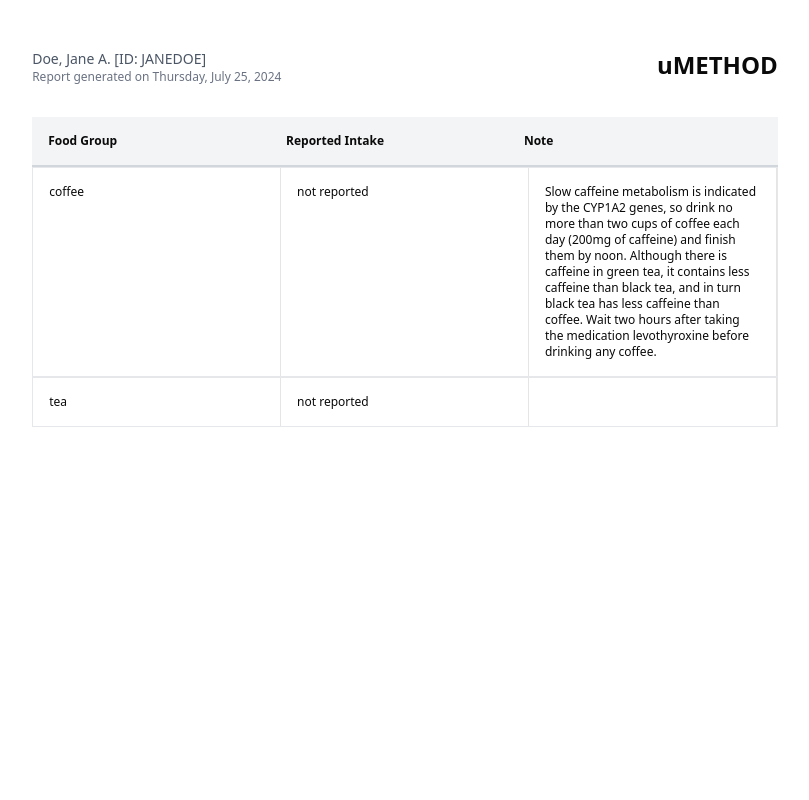
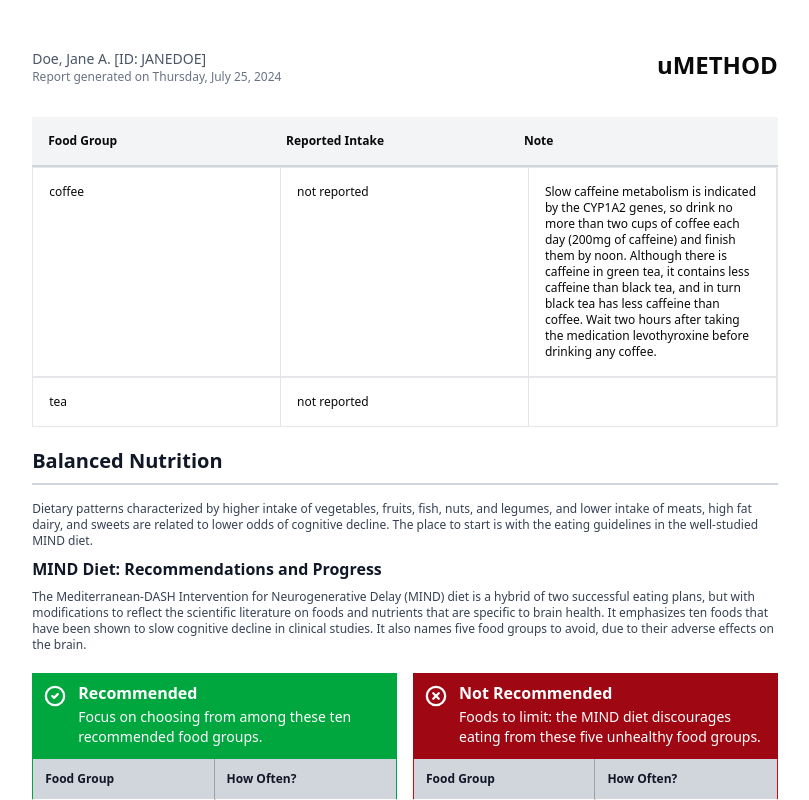
Before and after one commit to emumba-test-organization/report-viewer, a React (Vite) app: page / in a window 1280 px wide. Shown: the part 11200-12000 px from the top of the page, without its empty margins (235-1044 px from the left). Built offline with nearby package versions, Linux system fonts and the light colour scheme.

Commit message:
nutrition page blocks

```diff
--- a/src/App.tsx
+++ b/src/App.tsx
@@ -5,6 +5,7 @@ import { type CurrentMedicationData } from "./components/pages/CurrentMedication
 import {
   type NutritionRecommendationsData,
   type NutritionConsumptionData,
+  NutritionRecommendation,
 } from "./components/pages/Nutrition";
 import { type NutritionSummaryData } from "./components/pages/Nutrition";
 import Cognition, {
@@ -58,7 +59,7 @@ function App() {
       <SupplementPlan supplements={report?.actionPlan?.supplements} /> */}
       <NutritionAndDiet data={report?.nutrition} />
       {/* <Lifestyle data={report?.lifestyle} /> */}
-      {/* <NutritionRecommendation data={report?.nutrition?.recommendations} /> */}
+      <NutritionRecommendation data={report?.nutrition?.recommendations} />
       <Cognition data={report?.cognitiveFunction} />
     </div>
   );
--- a/src/components/pages/Nutrition/NutritionAndDiet.tsx
+++ b/src/components/pages/Nutrition/NutritionAndDiet.tsx
@@ -5,6 +5,7 @@ import {
   type TableConfig,
 } from "@/components/shared/PaginationWrapper";
 import {
+  BalancedNutritionIntroBlock,
   DeficienciesHeader,
   DeficienciesRow,
   DietaryConsumptionHeaderBlock,
@@ -12,11 +13,38 @@ import {
   DietaryConsumptionRow,
   DietaryConsumptionTitleBlock,
   DietaryWarningBlock,
+  MindDietIntroBlock,
   NutritionTitleBlock,
+  RecommendationsHeaderBlock,
+  RecommendationsRow,
 } from "./NutritionBlocks";
 
 /* eslint-disable @typescript-eslint/no-explicit-any */
 const NutritionAndDiet = ({ data }: { data: any }) => {
+  const createRecommendationBlocks = (data: any): BlockConfig[] => {
+    const blocks: BlockConfig[] = [];
+
+    // Find the maximum number of entries to handle different array lengths
+    const maxEntries = Math.max(
+      data.recommendations.recommended_diet.entries.length,
+      data.recommendations.discouraged_diet.entries.length
+    );
+
+    // Create combined row blocks
+    for (let i = 0; i < maxEntries; i++) {
+      blocks.push({
+        id: `diet-recommendation-row-${i}`,
+        type: "diet-recommendation-row",
+        data: {
+          recommended: data.recommendations.recommended_diet.entries[i] || null,
+          discouraged: data.recommendations.discouraged_diet.entries[i] || null,
+        },
+      });
+    }
+
+    return blocks;
+  };
+
   const createNutritionBlocks = (data: any): BlockConfig[] => [
     { id: "nutritionTitle", type: "nutritionTitle", data: data },
     { id: "dietaryWarning", type: "dietaryWarning", data: data },
@@ -42,6 +70,15 @@ const NutritionAndDiet = ({ data }: { data: any }) => {
       type: "dietary-consumption-row",
       data: section,
     })),
+    {
+      id: "balancedNutritionIntro",
+      type: "balancedNutritionIntro",
+      data: data,
+    },
+    // { id: "mindDietTitle", type: "mindDietTitle", data: data },
+    { id: "mindDietIntro", type: "mindDietIntro", data: data },
+    { id: "recommendationsHeader", type: "recommendations-header", data: data },
+    ...createRecommendationBlocks(data),
   ];
   const renderNutritionBlock: BlockRenderer = (block, key) => {
     const commonProps = {
@@ -85,6 +122,18 @@ const NutritionAndDiet = ({ data }: { data: any }) => {
             section={block.data}
           />
         );
+      case "balancedNutritionIntro":
+        return (
+          <BalancedNutritionIntroBlock data={block.data} {...commonProps} />
+        );
+      case "mindDietIntro":
+        return <MindDietIntroBlock data={block.data} {...commonProps} />;
+      case "recommendations-header":
+        return (
+          <RecommendationsHeaderBlock data={block.data} {...commonProps} />
+        );
+      case "diet-recommendation-row":
+        return <RecommendationsRow data={block.data} {...commonProps} />;
       default:
         return null;
     }
@@ -96,11 +145,16 @@ const NutritionAndDiet = ({ data }: { data: any }) => {
       rowTypes: ["deficiency-row"],
       headerId: "deficiencyHeader",
     },
-    // You can add more table configurations here:
     {
       headerType: "dietary-consumption-header",
       rowTypes: ["dietary-consumption-row"],
       headerId: "dietaryConsumptionHeader",
+    },
+    {
+      headerType: "recommendations-header",
+      rowTypes: ["diet-recommendation-row"],
+      headerId: "recommendationsHeader",
+      headerData: data,
     },
   ];
 
--- a/src/components/pages/Nutrition/NutritionBlocks.tsx
+++ b/src/components/pages/Nutrition/NutritionBlocks.tsx
@@ -1,12 +1,17 @@
 /* eslint-disable @typescript-eslint/no-explicit-any */
 import type { BlockProps } from "@/components/shared/PaginationWrapper";
 import { Badge } from "@/components/ui/badge";
-import { CircleAlertIcon, LightbulbIcon } from "lucide-react";
+import {
+  CircleAlertIcon,
+  CircleCheckIcon,
+  CircleXIcon,
+  LightbulbIcon,
+} from "lucide-react";
 import { forwardRef } from "react";
 
 export const NutritionTitleBlock = forwardRef<HTMLDivElement, BlockProps>(
   ({ data, blockId, setRef }, ref) => (
-    <div ref={setRef ? setRef(blockId) : ref} className="title-block">
+    <div ref={setRef ? setRef(blockId) : ref}>
       <h2 className="text-3xl font-bold text-gray-900 mb-8">
         {data?.summary?.title}
       </h2>
@@ -18,7 +23,7 @@ export const DietaryConsumptionTitleBlock = forwardRef<
   HTMLDivElement,
   BlockProps
 >(({ data, blockId, setRef }, ref) => (
-  <div ref={setRef ? setRef(blockId) : ref} className="title-block">
+  <div ref={setRef ? setRef(blockId) : ref}>
     <h2 className="text-3xl font-bold text-gray-900 mb-8 mt-5">
       {data?.consumption?.title}
     </h2>
@@ -189,3 +194,143 @@ export const DeficienciesRow = forwardRef<HTMLDivElement, BlockProps>(
     );
   }
 );
+
+export const BalancedNutritionTitleBlock = forwardRef<
+  HTMLDivElement,
+  BlockProps
+>(({ data, blockId, setRef }, ref) => {
+  console.log("BalancedNutritionTitleBlock data:", data);
+  return (
+    <div ref={setRef ? setRef(blockId) : ref}>
+      <h2 className="text-xl font-bold text-gray-900 mb-4 border-b-2 border-gray-300 pb-2 mt-5">
+        {data.recommendations.header || "Nutrition & Diet"}
+      </h2>
+    </div>
+  );
+});
+
+export const BalancedNutritionIntroBlock = forwardRef<
+  HTMLDivElement,
+  BlockProps
+>(({ data, blockId, setRef }, ref) => (
+  <div ref={setRef ? setRef(blockId) : ref}>
+    <h2 className="text-xl font-bold text-gray-900 mb-4 border-b-2 border-gray-300 pb-2 mt-5">
+      {data.recommendations.header || "Nutrition & Diet"}
+    </h2>
+    <p className="text-xs text-gray-700 mb-2">
+      {data.recommendations.header_intro || ""}
+    </p>
+  </div>
+));
+
+export const MindDietIntroBlock = forwardRef<HTMLDivElement, BlockProps>(
+  ({ data, blockId, setRef }, ref) => (
+    <div ref={setRef ? setRef(blockId) : ref}>
+      <h3 className="text-md font-semibold text-gray-900 mb-2">
+        {data.mind_diet_title || "MIND Diet: Recommendations and Progress"}
+      </h3>
+      <p className="text-xs text-gray-700 mb-5">
+        {data.recommendations.mind_diet_intro || ""}
+      </p>
+    </div>
+  )
+);
+
+export const RecommendationsHeaderBlock = forwardRef<
+  HTMLDivElement,
+  BlockProps
+>(({ data, blockId, setRef }, ref) => (
+  <div ref={setRef ? setRef(blockId) : ref} className="grid grid-cols-2 gap-4">
+    <div className="bg-green-600 flex flex-col justify-between">
+      <div className="grid grid-cols-[22px_1fr] gap-x-3 p-3">
+        <CircleCheckIcon
+          strokeWidth={2.5}
+          size={22}
+          color="white"
+          className=""
+        />
+        <p className="text-white font-bold leading-none">Recommended</p>
+        <p className="text-white text-sm col-start-2">
+          {data?.recommendations?.recommended_instructions}
+        </p>
+      </div>
+      <div className="grid grid-cols-2 bg-gray-300 font-bold text-xs text-gray-900">
+        {data?.recommendations?.recommended_diet?.headers?.map(
+          (header: any, index: any) => {
+            return (
+              <div
+                key={index}
+                className={`p-3 ${
+                  index === 0
+                    ? "border-l-green-600 border-r-gray-400 border-x-1"
+                    : "border-r-green-600 border-r-1"
+                }`}
+              >
+                {header}
+              </div>
+            );
+          }
+        )}
+      </div>
+    </div>
+    <div className="bg-red-800 flex flex-col justify-between">
+      <div className="grid grid-cols-[22px_1fr] gap-x-3 p-3">
+        <CircleXIcon strokeWidth={2.5} size={22} color="white" className="" />
+        <p className="text-white font-bold leading-none">Not Recommended</p>
+        <p className="text-white text-sm col-start-2">
+          {data?.recommendations?.discouraged_instructions || ""}
+        </p>
+      </div>
+      <div className="grid grid-cols-2 bg-gray-300 font-bold text-xs text-gray-900">
+        {data?.recommendations?.discouraged_diet?.headers?.map(
+          (header: any, index: any) => {
+            return (
+              <div
+                key={index}
+                className={`p-3 ${
+                  index === 0
+                    ? "border-l-red-600 border-r-gray-400 border-x-1"
+                    : "border-r-red-600 border-r-1"
+                }`}
+              >
+                {header}
+              </div>
+            );
+          }
+        )}
+      </div>
+    </div>
+  </div>
+));
+
+export const RecommendationsRow = forwardRef<HTMLDivElement, BlockProps>(
+  ({ data: recommendation, blockId, setRef }, ref) => {
+    return (
+      <div
+        ref={setRef ? setRef(blockId) : ref}
+        className="grid grid-cols-2 gap-4 text-xs"
+      >
+        {recommendation.recommended.foodGroup && (
+          <div className="grid grid-cols-2">
+            <div className="p-3 border-gray-300 border-1 border-t-0">
+              {recommendation.recommended.foodGroup}
+            </div>
+            <div className="p-3 border-gray-300 border-1 border-t-0">
+              {recommendation.recommended.frequency}
+            </div>
+          </div>
+        )}
+        {recommendation.discouraged?.foodGroup && (
+          <div className="grid grid-cols-2">
+            <div className="p-3 border-gray-300 border-1 border-t-0">
+              {recommendation.discouraged?.foodGroup}
+            </div>
+            <div className="p-3 border-gray-300 border-1 border-t-0">
+              {recommendation.discouraged?.frequency}
+            </div>
+          </div>
+        )}
+      </div>
+    );
+  }
+);
--- a/src/components/shared/PaginationWrapper.tsx
+++ b/src/components/shared/PaginationWrapper.tsx
@@ -26,6 +26,7 @@ export interface TableConfig {
   headerType: string; // The block type for the header (e.g., 'medication-header')
   rowTypes: string[]; // Array of block types that belong to this table (e.g., ['medication-row'])
   headerId: string; // Base ID for the header block
+  headerData?: any; // Optional data for the header block
 }
 
 interface PaginationWrapperProps {
@@ -101,7 +102,7 @@ export const PaginationWrapper: React.FC<PaginationWrapperProps> = ({
     return {
       id: `${tableConfig.headerId}-page-${pageIndex}`,
       type: tableConfig.headerType,
-      data: undefined,
+      data: tableConfig?.headerData || undefined,
     };
   };
 
```
